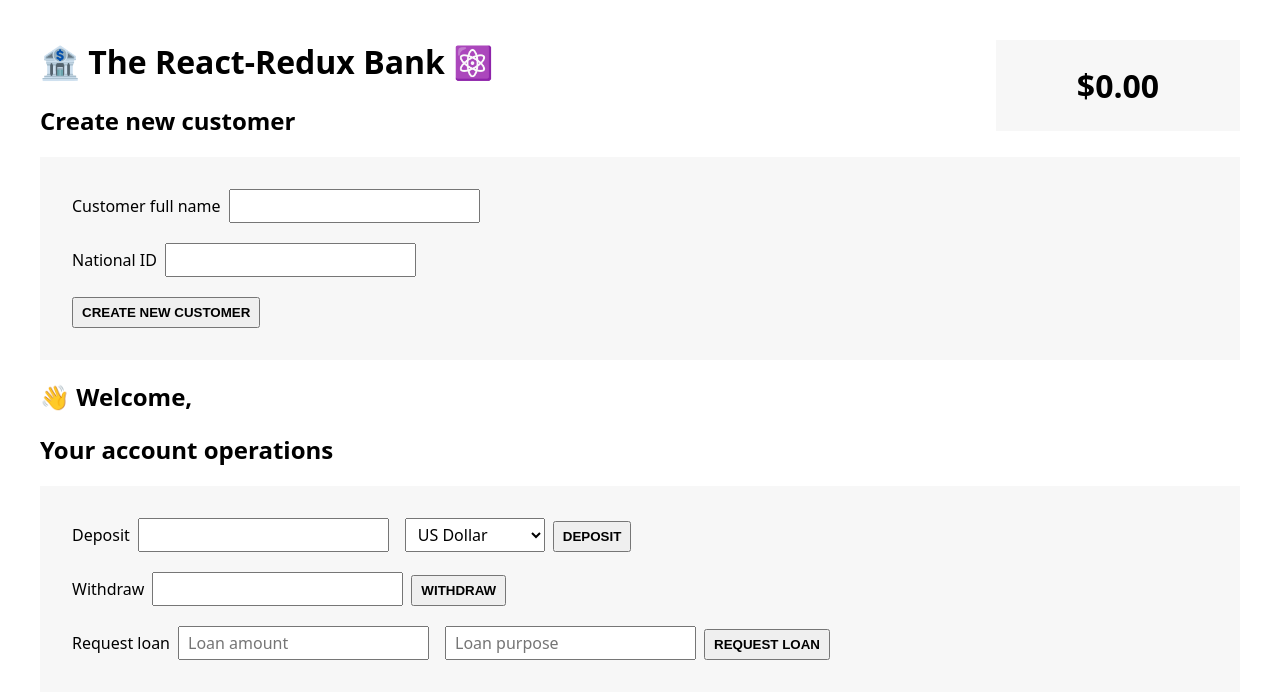
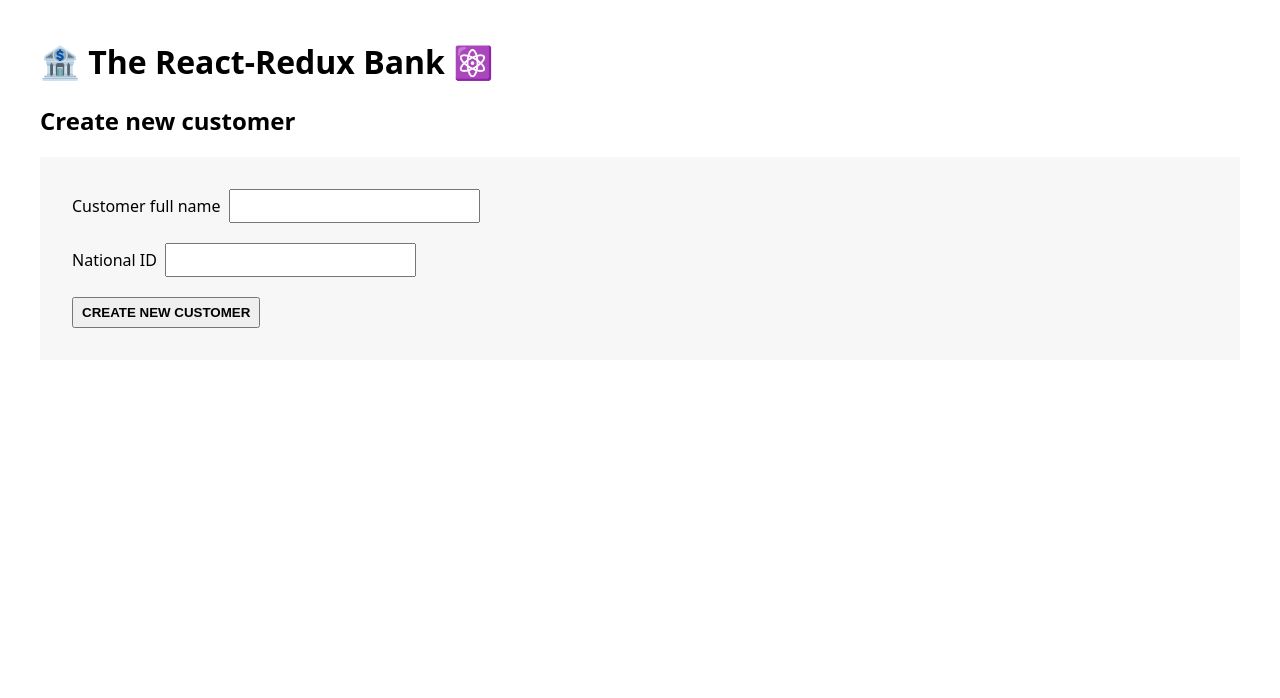
Before and after one commit to KevinPol12/15-redux-into, a React (Create React App) app: page / in a window 1280 px wide. Shown: the top 698 px of the page. Built offline with nearby package versions, Linux system fonts and the light colour scheme.

Commit message:
Wiring the redux-devtools

```diff
--- a/package.json
+++ b/package.json
@@ -10,7 +10,8 @@
     "react-dom": "^18.3.1",
     "react-redux": "^9.1.2",
     "react-scripts": "5.0.1",
-    "redux": "^5.0.1",
+    "redux": "^4.2.1",
+    "redux-devtools-extension": "^2.13.9",
     "redux-thunk": "^3.1.0",
     "web-vitals": "^2.1.4"
   },
--- a/src/App.js
+++ b/src/App.js
@@ -10,7 +10,7 @@ function App() {
     <div>
       <h1>🏦 The React-Redux Bank ⚛️</h1>
       {!fullName && <CreateCustomer />}
-      {!fullName && (
+      {fullName && (
         <>
           <Customer />
           <AccountOperations />
--- a/src/store.js
+++ b/src/store.js
@@ -3,14 +3,17 @@ import { applyMiddleware, combineReducers, createStore } from "redux";
 import { thunk } from "redux-thunk";
 import customerReducer from "./features/customers/customerSlice";
 import accountReducer from "./features/accounts/accountSlice";
+import { composeWithDevTools } from "redux-devtools-extension";
 
 const rootReducer = combineReducers({
   account: accountReducer,
   customer: customerReducer,
 });
 
-/*1.) To use thunk as middleware we first import {thunk} and then apply it
-as Middleware to the redux store, now we are good to use it*/
-const store = createStore(rootReducer, applyMiddleware(thunk));
+/*Wiring the redux-devtools*/
+const store = createStore(
+  rootReducer,
+  composeWithDevTools(applyMiddleware(thunk))
+);
 
 export default store;
```
Also changed, not shown: 1 other file (tests, documents, lock files or other folders).
